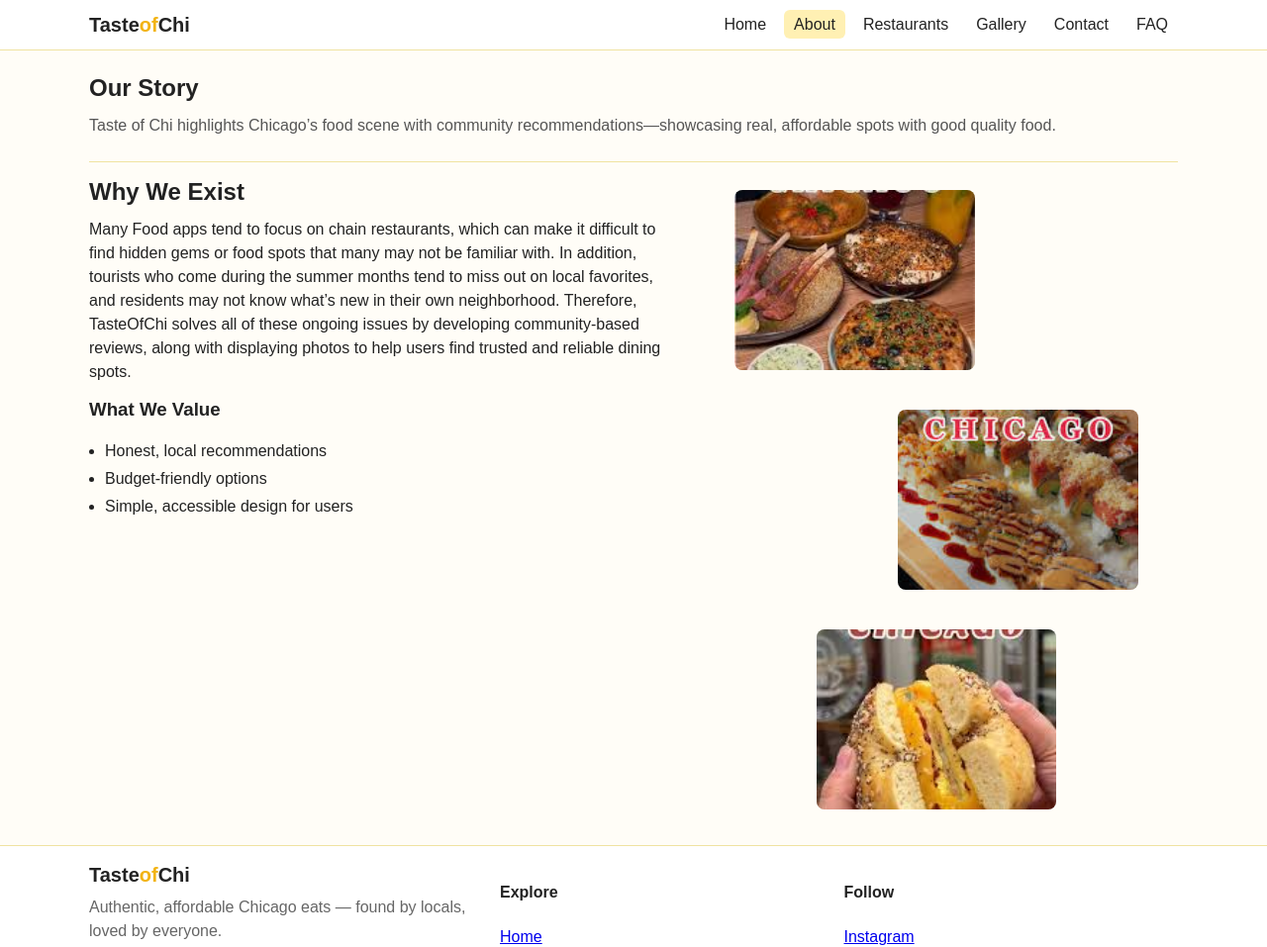
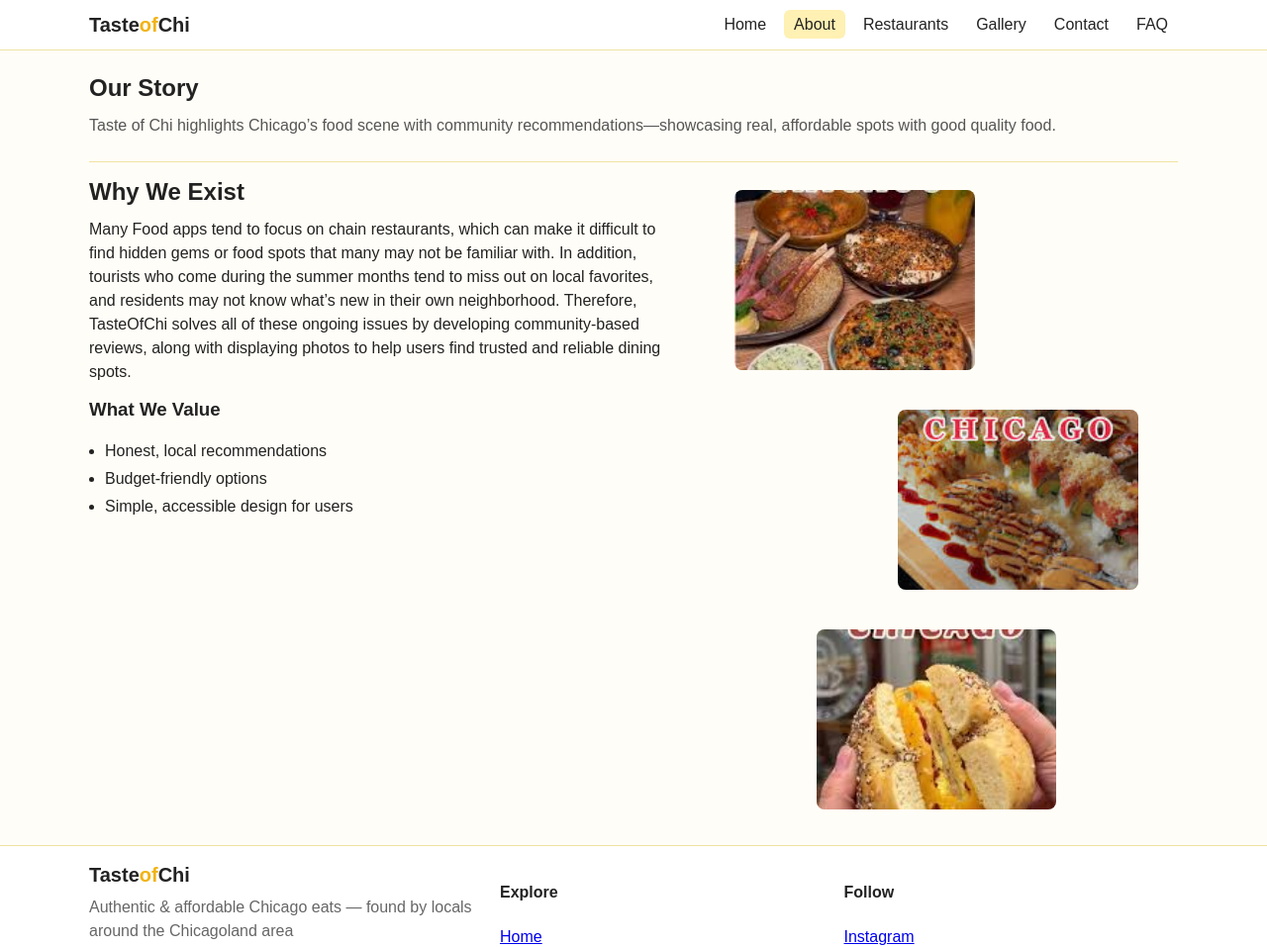
Before and after one commit to Huzi1080/TasteOfChi-ITMD-362-Final-Project-, a plain HTML site: page about.html in a window 1280 px wide. Shown: the top 957 px of the page at 99% size. Drawn offline with Linux system fonts and the light colour scheme.

Commit message:
Update about.html

```diff
--- a/about.html
+++ b/about.html
@@ -74,7 +74,7 @@
     <div class="container footer-grid">
       <div>
         <a class="logo footer-logo" href="index.html">Taste<span>of</span>Chi</a>
-        <p class="muted">Authentic, affordable Chicago eats — found by locals, loved by everyone.</p>
+        <p class="muted">Authentic & affordable Chicago eats — found by locals around the Chicagoland area</p>
       </div>
       <nav aria-label="Footer">
         <h4>Explore</h4>
```
